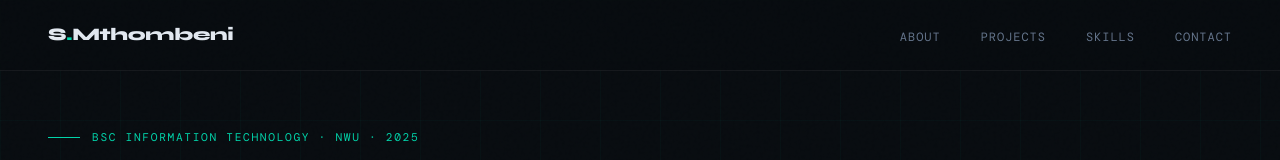
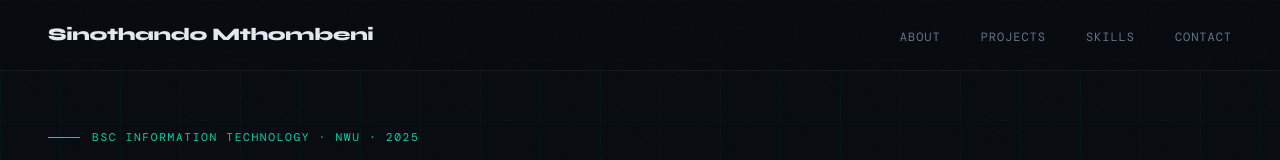
Before and after one commit to Sinothando-Mthombeni/myportfolio, a plain HTML site: page index.html in a window 1280 px wide. Shown: the top 160 px of the page. Drawn offline with nearby package versions, Linux system fonts and the light colour scheme; a web font is replaced by a local one.

Commit message:
Design updates

```diff
--- a/index.html
+++ b/index.html
@@ -736,7 +736,7 @@
 
 <!-- NAV -->
 <nav>
-  <div class="nav-logo">S<span>.</span>Mthombeni</div>
+  <div class="nav-logo">Sinothando<span> </span>Mthombeni</div>
   <ul>
     <li><a href="#about">About</a></li>
     <li><a href="#projects">Projects</a></li>
```
